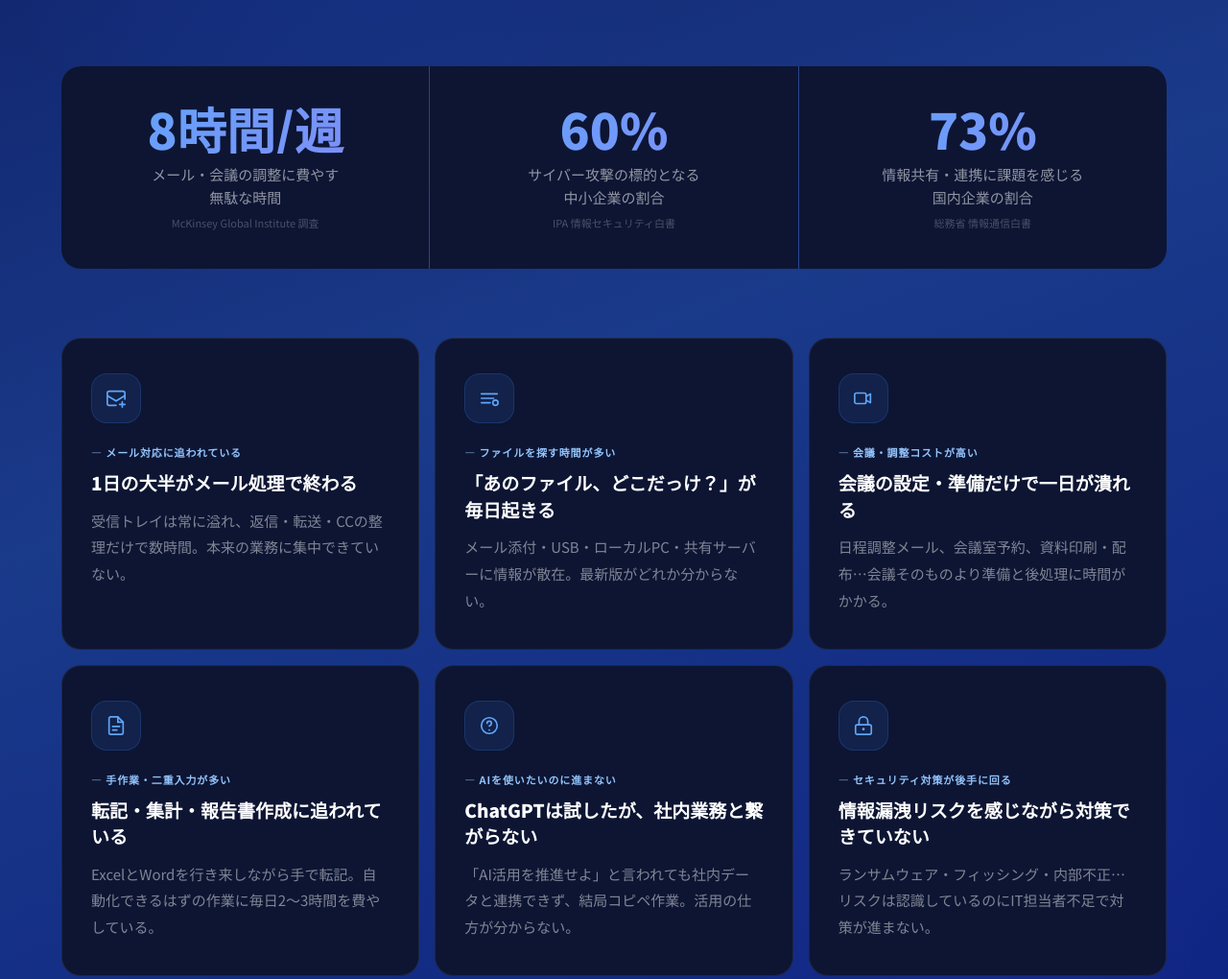
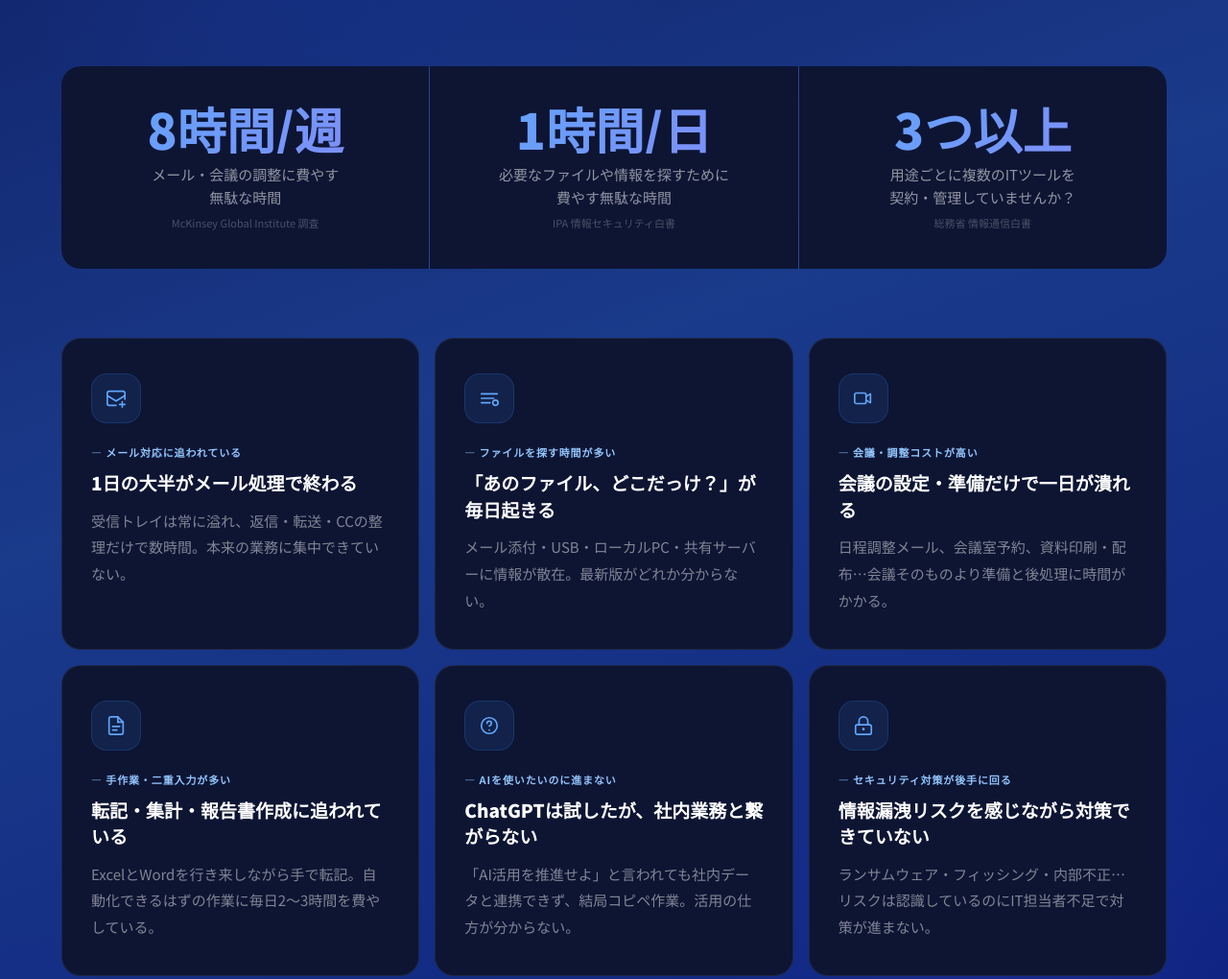
Before and after one commit to YutoAra/yamamoto-GWS-LP, a plain HTML site: page index.html in a window 1280 px wide. Shown: the part 1338-2358 px from the top of the page at 96% size. Drawn offline with Linux system fonts and the light colour scheme.

Commit message:
コンテンツ更新：問題提起統計数値とFAQセキュリティ回答の変更
- 統計中央：60% → 1.8時間/日（情報検索の無駄な時間）
- 統計右：73% → 3つ以上（複数ITツール契約・管理）
- FAQセキュリティ回答をISO 27001・2段階認証等に言及した内容に変更

Co-Authored-By: Claude Sonnet 4.6 <noreply@anthropic.com>

```diff
--- a/index.html
+++ b/index.html
@@ -940,13 +940,13 @@ footer{
         <div class="prob-stat-src">McKinsey Global Institute 調査</div>
       </div>
       <div class="prob-stat">
-        <div class="prob-stat-num" data-count="60" data-suffix="%">0%</div>
-        <div class="prob-stat-label">サイバー攻撃の標的となる<br>中小企業の割合</div>
+        <div class="prob-stat-num" data-count="1.8" data-suffix="時間/日">0時間/日</div>
+        <div class="prob-stat-label">必要なファイルや情報を探すために<br>費やす無駄な時間</div>
         <div class="prob-stat-src">IPA 情報セキュリティ白書</div>
       </div>
       <div class="prob-stat">
-        <div class="prob-stat-num" data-count="73" data-suffix="%">0%</div>
-        <div class="prob-stat-label">情報共有・連携に課題を感じる<br>国内企業の割合</div>
+        <div class="prob-stat-num" data-count="3" data-suffix="つ以上">0つ以上</div>
+        <div class="prob-stat-label">用途ごとに複数のITツールを<br>契約・管理していませんか？</div>
         <div class="prob-stat-src">総務省 情報通信白書</div>
       </div>
     </div>
@@ -1502,7 +1502,7 @@ footer{
       </div>
       <div class="faq-item">
         <div class="faq-q">セキュリティはどのように確保されていますか？<span class="faq-arrow">⌄</span></div>
-        <div class="faq-a"><div class="faq-a-inner">Googleの世界最高水準のセキュリティインフラを利用します。2段階認証・DLP・Vault（メールアーカイブ）・管理コンソールによる一元管理で、中小企業でもエンタープライズ級のセキュリティを実現できます。</div></div>
+        <div class="faq-a"><div class="faq-a-inner">金融機関や政府機関も採用するGoogleの強固なインフラを利用します。ISO 27001などの国際的なセキュリティ認証を取得しており、コンプライアンス要件の厳しい企業様でも安心です。不正アクセスを防ぐ「2段階認証」や、不審なログインの自動検知機能を標準搭載。専門のIT担当者が不在でも、大企業と同等レベルの強固なセキュリティを簡単に維持できます。</div></div>
       </div>
       <div class="faq-item">
         <div class="faq-q">Microsoft 365（Office）から移行できますか？<span class="faq-arrow">⌄</span></div>
```
